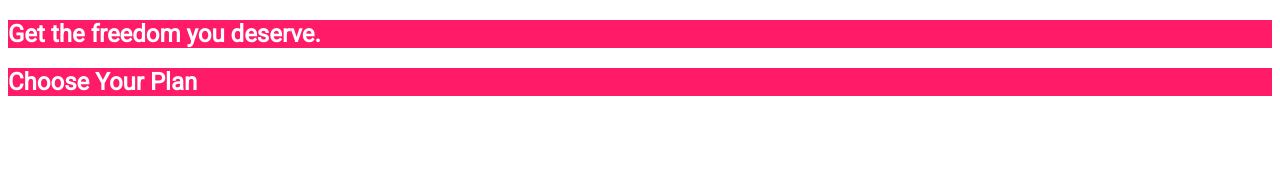
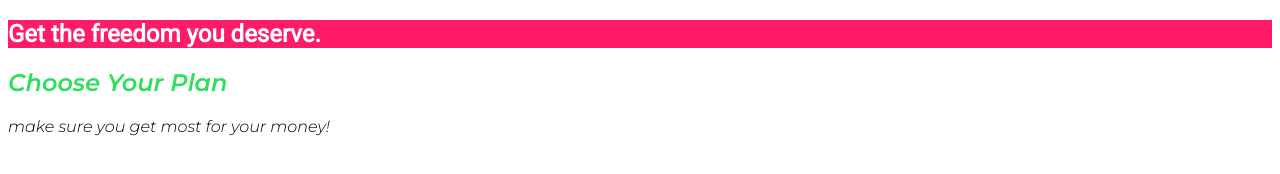
Before and after one commit to Stoneshishang/Udemy-CSS-course-Max, a plain HTML site: page index.html in a window 1280 px wide. Drawn offline with Linux system fonts and the light colour scheme.

Commit message:
css inherent and combinator

```diff
--- a/index.html
+++ b/index.html
@@ -8,6 +8,8 @@
     <link rel="shortcut icon" href="favicon.png">
     <link rel="preconnect" href="https://fonts.gstatic.com">
     <link href="https://fonts.googleapis.com/css2?family=Roboto&display=swap" rel="stylesheet">
+    <link rel="preconnect" href="https://fonts.gstatic.com">
+<link href="https://fonts.googleapis.com/css2?family=Montserrat:ital,wght@1,300;1,600&family=Roboto&display=swap" rel="stylesheet">
     <link rel="stylesheet" href="main.css">
 
 <body>
@@ -16,7 +18,8 @@
             <h1>Get the freedom you deserve.</h1>
         </section>
         <section id="plans">
-            <h1>Choose Your Plan</h1>
+            <h1 class="section-title">Choose Your Plan</h1>
+            <p>make sure you get most for your money!</p>
         </section>
     </main>
 </body>
--- a/main.css
+++ b/main.css
@@ -1,8 +1,16 @@
-section {
+body {
+  font-family: "Montserrat", sans-serif;
+}
+
+#product-overview {
   background: #ff1b68;
 }
 
-h1 {
+#product-overview h1 {
   color: white;
   font-family: "Roboto", sans-serif;
 }
+
+.section-title {
+  color: #2ddf5c;
+}
```
